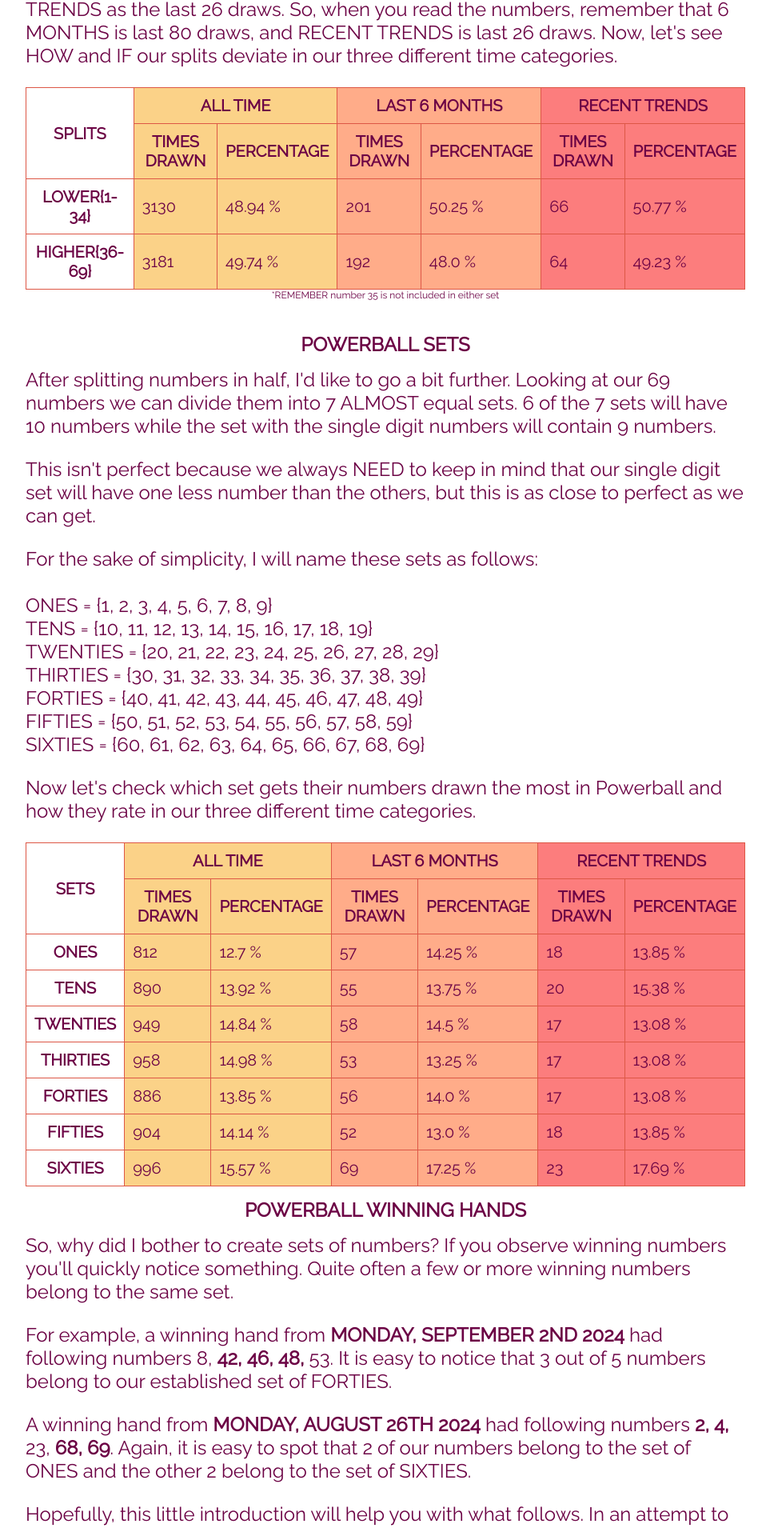
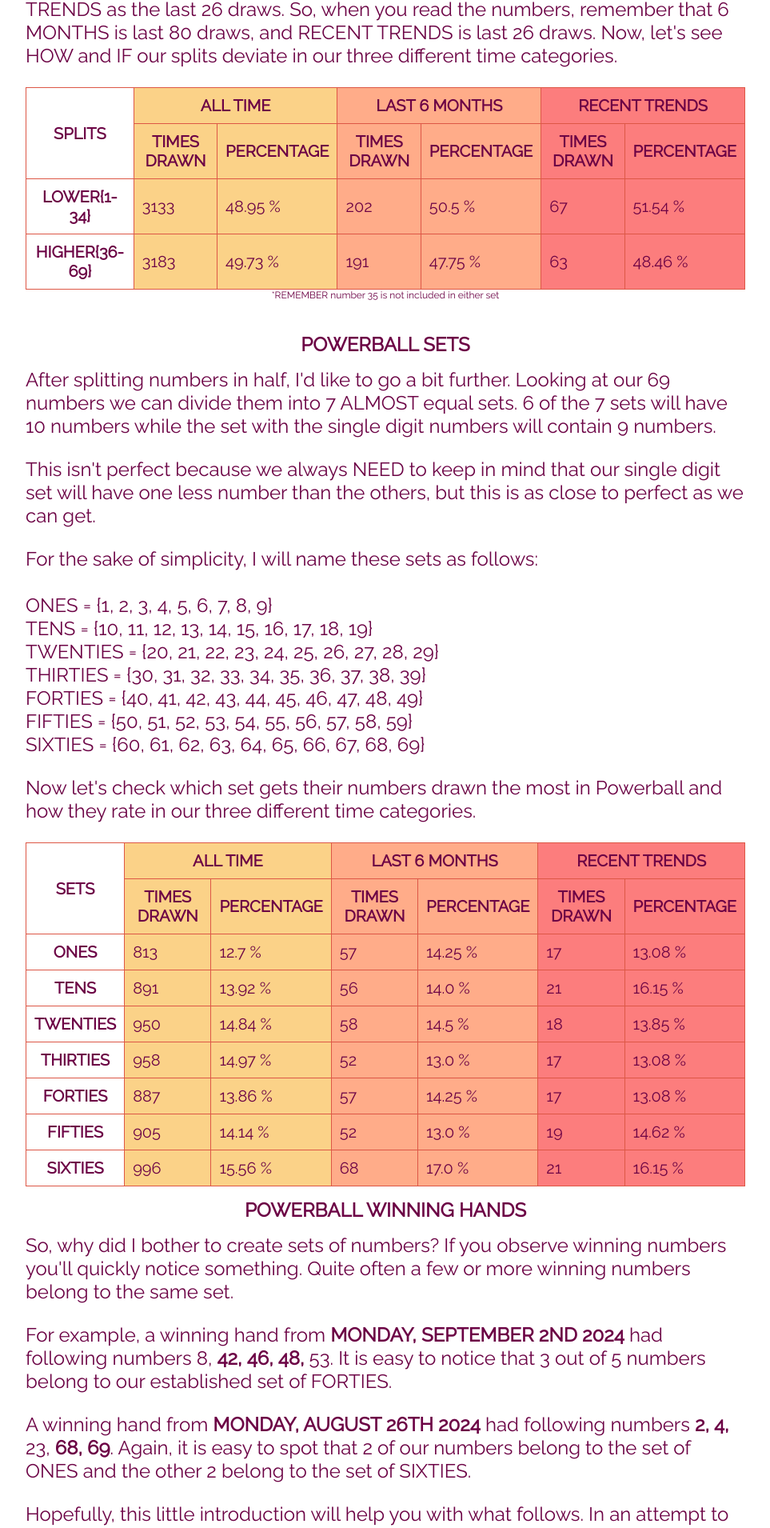
Before and after one commit to sasadjukic/powerball, a Flask app: page /winning_hands_white in a window 1280 px wide. Shown: the part 823-2733 px from the top of the page at 80% size, without its empty margins (158-1121 px from the left). Run offline with Flask 3, Linux system fonts and the light colour scheme.

Commit message:
dec 4 update

```diff
--- a/application/data/matrix_data.py
+++ b/application/data/matrix_data.py
@@ -602,26 +602,26 @@ m_data = {
     ],
     26: [
          [
+            ['12/03/2025','1, 14, 20, 46, 51'],
             ['11/05/2025','9, 17, 29, 61, 66'],
             ['01/01/2025','6, 12, 28, 35, 66'],
             ['11/18/2024','27, 31, 41, 52, 69'],
-            ['07/17/2024','24, 27, 32, 47, 66'],
-            ['07/10/2024','7, 11, 12, 27, 46']
+            ['07/17/2024','24, 27, 32, 47, 66']
           ],
          [
-            283, 177, 76, 67, 47, 13
+            283, 176, 76, 67, 47, 13
           ],
          [
-            5, 7, 1, 2, 3, 5, 3, 5, 5, 4,
-            4, 8, 1, 3, 3, 1, 4, 2, 2, 0,
+            6, 7, 1, 2, 3, 5, 3, 5, 5, 4,
+            4, 8, 1, 4, 3, 1, 4, 2, 2, 1,
             7, 5, 1, 4, 4, 3, 3, 3, 5, 2,
             2, 6, 3, 1, 3, 2, 5, 1, 5, 6,
-            4, 3, 0, 6, 2, 3, 3, 1, 1, 5,
-            3, 4, 2, 1, 5, 2, 4, 5, 6, 1,
+            4, 3, 0, 6, 2, 4, 3, 1, 1, 5,
+            4, 4, 2, 1, 5, 2, 4, 5, 6, 1,
             5, 5, 3, 4, 4, 5, 5, 4, 5
           ],
          [
-            8, 25, 9, 5, 1, 0, 0
+            9, 25, 9, 5, 1, 0, 0
         ]
     ]
 }
--- a/application/data/powerball.csv
+++ b/application/data/powerball.csv
@@ -1278,3 +1278,4 @@ Draw Date,Winning Numbers,Red Ball,Multiplier
 11/26/2025,7 8 15 19 28,3,3
 11/29/2025,19 22 30 32 59,1,2
 12/01/2025,5 18 26 47 59,1,3
+12/03/2025,1 14 20 46 51,26,3
--- a/application/main/routes.py
+++ b/application/main/routes.py
@@ -132,20 +132,20 @@ def search():
 @powerball.route('/winning_hands_white', methods=['POST', 'GET'])
 def winning_hands_white():
     splits = {
-              'all-time': [3130, 3181, 6395],
-              'six-months': [201, 192, 400],
-              'recent-trends': [66, 64, 130]
+              'all-time': [3133, 3183, 6400],
+              'six-months': [202, 191, 400],
+              'recent-trends': [67, 63, 130]
             }
 
     sets = {
-            'all-time' : [812, 890, 949, 958, 886, 904, 996, 6395],
-            'six-months' : [57, 55, 58, 53, 56, 52, 69, 400],
-            'recent-trends' : [18, 20, 17, 17, 17, 18, 23, 130]
+            'all-time' : [813, 891, 950, 958, 887, 905, 996, 6400],
+            'six-months' : [57, 56, 58, 52, 57, 52, 68, 400],
+            'recent-trends' : [17, 21, 18, 17, 17, 19, 21, 130]
     }
 
     winning_hands = {
-                     'singles': [212, 19, 7], 'pairs': [659, 37, 13],
-                     'two_pairs': [240, 14, 3], 'three_of_set': [138, 8, 1],
+                     'singles': [213, 19, 8], 'pairs': [659, 37, 13],
+                     'two_pairs': [240, 14, 2], 'three_of_set': [138, 8, 1],
                      'full_house': [20, 2, 2], 'poker': [10, 0, 0], 'flush': [0, 0, 0]
                      }
     total_winning_hands = sum(values[0] for values in winning_hands.values())
@@ -176,15 +176,15 @@ def winning_hands_white():
 @powerball.route('/winning_hands_red', methods=['POST', 'GET'])
 def winning_hands_red():
     splits = {
-              'all-time': [632, 647, 1279],
-              'six-months': [34, 46, 80],
-              'recent-trends': [12, 14, 26]
+              'all-time': [632, 648, 1280],
+              'six-months': [33, 47, 80],
+              'recent-trends': [11, 15, 26]
             }
 
     sets = {
-            'all-time' : [453, 463, 363, 1279],
-            'six-months' : [26, 26, 28, 80],
-            'recent-trends' : [7, 12, 7, 26]
+            'all-time' : [453, 463, 364, 1280],
+            'six-months' : [26, 25, 29, 80],
+            'recent-trends' : [6, 12, 8, 26]
            }
 
     return render_template('winning_hands_red.html',
@@ -196,34 +196,34 @@ def winning_hands_red():
 def trends():
     white_numbers_6 = [
                        4, 5, 9, 6, 4, 5, 9, 10, 5, 4,
-                       5, 5, 5, 4, 7, 8, 5, 6, 6, 1,
-                       3, 5, 8, 4, 5, 4, 6, 13, 9, 4,
-                       6, 9, 7, 5, 7, 4, 6, 2, 3, 7,
-                       2, 5, 10, 8, 5, 3, 5, 5, 6, 7,
-                       7, 7, 9, 5, 2, 1, 4, 5, 5, 5,
-                       10, 10, 3, 8, 7, 7, 7, 5, 7
+                       5, 5, 5, 5, 7, 8, 5, 6, 6, 2,
+                       3, 5, 8, 4, 5, 4, 6, 13, 8, 4,
+                       6, 9, 7, 5, 7, 4, 5, 2, 3, 7,
+                       2, 5, 10, 8, 5, 4, 5, 5, 6, 7,
+                       8, 7, 9, 5, 2, 0, 4, 5, 5, 5,
+                       10, 10, 3, 8, 7, 7, 7, 4, 7
                     ]
 
     white_numbers_trends = [
-                        0, 2, 4, 1, 1, 2, 4, 3, 1, 3,
-                        1, 2, 3, 1, 1, 2, 2, 3, 2, 1,
+                        1, 2, 3, 1, 1, 2, 3, 3, 1, 3,
+                        1, 2, 3, 2, 1, 2, 2, 3, 2, 2,
                         0, 2, 0, 1, 0, 3, 2, 5, 3, 2,
                         1, 6, 1, 1, 0, 1, 1, 1, 3, 2,
-                        0, 0, 4, 3, 0, 0, 4, 2, 2, 1,
-                        4, 2, 2, 2, 0, 0, 2, 3, 2, 3,
-                        1, 2, 0, 1, 2, 5, 4, 3, 2
+                        0, 0, 4, 3, 0, 1, 3, 2, 2, 1,
+                        5, 2, 2, 2, 0, 0, 2, 3, 2, 3,
+                        1, 2, 0, 1, 2, 5, 3, 2, 2
                     ]
 
     red_numbers_6 = [
                      5, 5, 4, 3, 4, 1, 0, 2, 2, 2,
-                     2, 3, 1, 4, 3, 1, 2, 3, 5, 4,
-                     4, 5, 5, 3, 6, 1
+                     2, 3, 0, 4, 3, 1, 2, 3, 5, 4,
+                     4, 5, 5, 3, 6, 2
                     ]
 
     red_numbers_trends = [
-                          3, 2, 2, 0, 0, 0, 0, 0, 0, 2,
+                          3, 1, 2, 0, 0, 0, 0, 0, 0, 2,
                           1, 2, 0, 2, 2, 0, 0, 1, 2, 1,
-                          1, 1, 3, 0, 0, 1
+                          1, 1, 3, 0, 0, 2
                          ]
 
     return render_template('trends.html',
@@ -253,18 +253,18 @@ def fun_facts():
 def probabilities():
     draw = next_draw().strftime('%m-%d-%Y')
     white_numbers = [
-                     7.07, 7.48, 7.89, 6.64, 6.09, 7.32, 6.63, 6.62, 6.33, 6.81,
-                     7.78, 8.15, 5.29, 6.35, 6.91, 7.84, 7.04, 7.55, 7.28, 7.01,
-                     8.96, 6.57, 9.27, 6.97, 5.83, 5.95, 8.45, 8.34, 6.38, 7.08,
-                     7.31, 9.21, 8.41, 6.12, 6.71, 8.39, 7.73, 6.69, 7.66, 7.63,
-                     6.59, 6.77, 7.01, 7.51, 7.47, 6.03, 7.82, 6.60, 5.72, 6.96,
-                     6.80, 7.88, 8.04, 7.02, 6.71, 6.69, 7.13, 6.81, 7.51, 6.71,
-                     8.63, 8.29, 8.51, 8.14, 6.46, 7.53, 7.15, 7.12, 8.65
+                     6.99, 7.52, 7.56, 6.53, 6.26, 7.75, 7.56, 6.67, 6.96, 6.40,
+                     6.89, 7.33, 5.13, 6.46, 7.16, 7.42, 6.91, 6.67, 7.28, 7.59,
+                     8.68, 6.84, 8.42, 6.75, 6.32, 5.74, 8.78, 8.67, 6.36, 7.25,
+                     7.11, 8.76, 8.32, 6.49, 6.67, 8.03, 7.79, 6.62, 8.31, 7.74,
+                     6.48, 6.84, 7.15, 7.88, 7.72, 6.11, 7.33, 6.36, 5.68, 7.31,
+                     6.40, 7.78, 7.93, 7.11, 6.66, 7.07, 6.97, 6.45, 7.49, 6.68,
+                     8.96, 8.53, 8.07, 7.80, 6.54, 7.54, 8.01, 7.77, 8.69
                      ]
     red_numbers = [
-                   4.06, 3.43, 3.96, 4.85, 4.07, 3.68, 3.53, 3.31, 4.21, 3.74,
-                   3.38, 2.99, 3.98, 4.52, 3.25, 2.89, 3.51, 4.58, 3.86, 4.16,
-                   4.23, 3.39, 3.44, 4.61, 4.42, 3.95
+                   4.29, 3.63, 4.34, 4.63, 4.38, 3.49, 3.75, 3.51, 4.10, 3.42,
+                   3.48, 3.19, 3.46, 4.60, 3.13, 2.84, 3.14, 4.37, 3.81, 4.33,
+                   4.73, 3.18, 3.44, 4.38, 4.34, 4.04
                    ]
     return render_template('probabilities.html',
                             draw=draw,
@@ -276,13 +276,13 @@ def probabilities():
 def predictions():
     draw = next_draw().strftime('%m-%d-%Y')
     white_numbers = [
-                     [36, 38, 41, 51, 53],
-                     [16, 31, 35, 68, 69],
-                     [4, 27, 37, 50, 61],
-                     [52, 59, 62, 66, 67],
-                     [6, 15, 24, 57, 60]
+                     [11, 50, 62, 66, 68],
+                     [2, 23, 55, 60, 67],
+                     [1, 3, 10, 13, 69],
+                     [8, 9, 25, 35, 38],
+                     [12, 26, 31, 51, 53]
                      ]
-    red_numbers = [2, 8, 18, 22, 24]
+    red_numbers = [4, 5, 7, 16, 25]
     return render_template('predictions.html',
                             draw=draw,
                             white_numbers=white_numbers,
--- a/application/templates/winning_hands.html
+++ b/application/templates/winning_hands.html
@@ -257,7 +257,7 @@
                     <td class="six-months">{{ (winning_hands['singles'][1]/total_winning_hands_6 * 100)|round(2) }} %</td>
                     <td class="recent-trends">{{ winning_hands['singles'][2] }}</td>
                     <td class="recent-trends">{{ (winning_hands['singles'][2]/total_winning_hands_recent * 100)|round(2) }} %</td>
-                    <td class="extra-info">12-01-2025</td>
+                    <td class="extra-info">12-03-2025</td>
                     <td class="extra-info">N/A</td>
                 </tr>
                 <tr>
```
